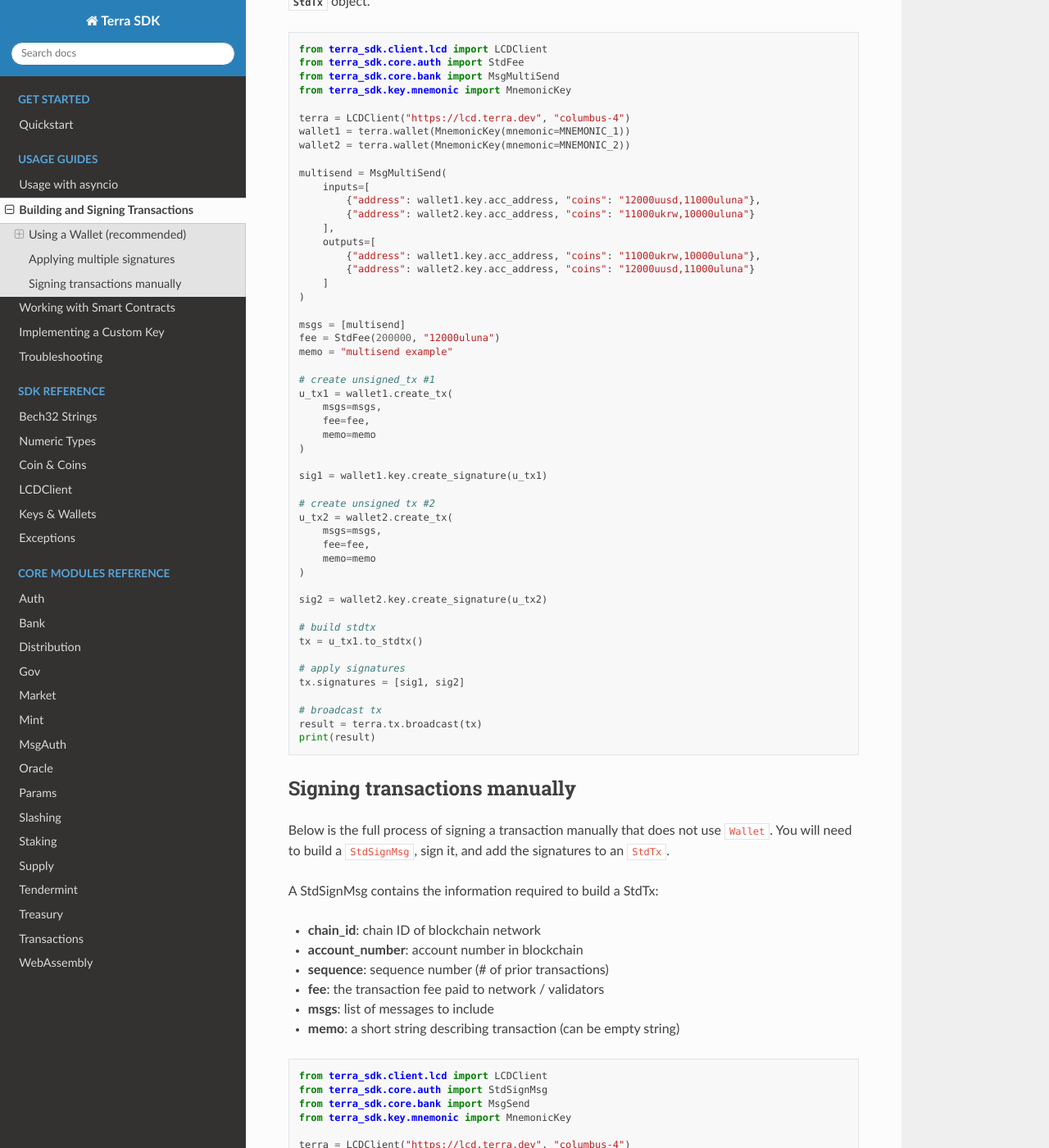
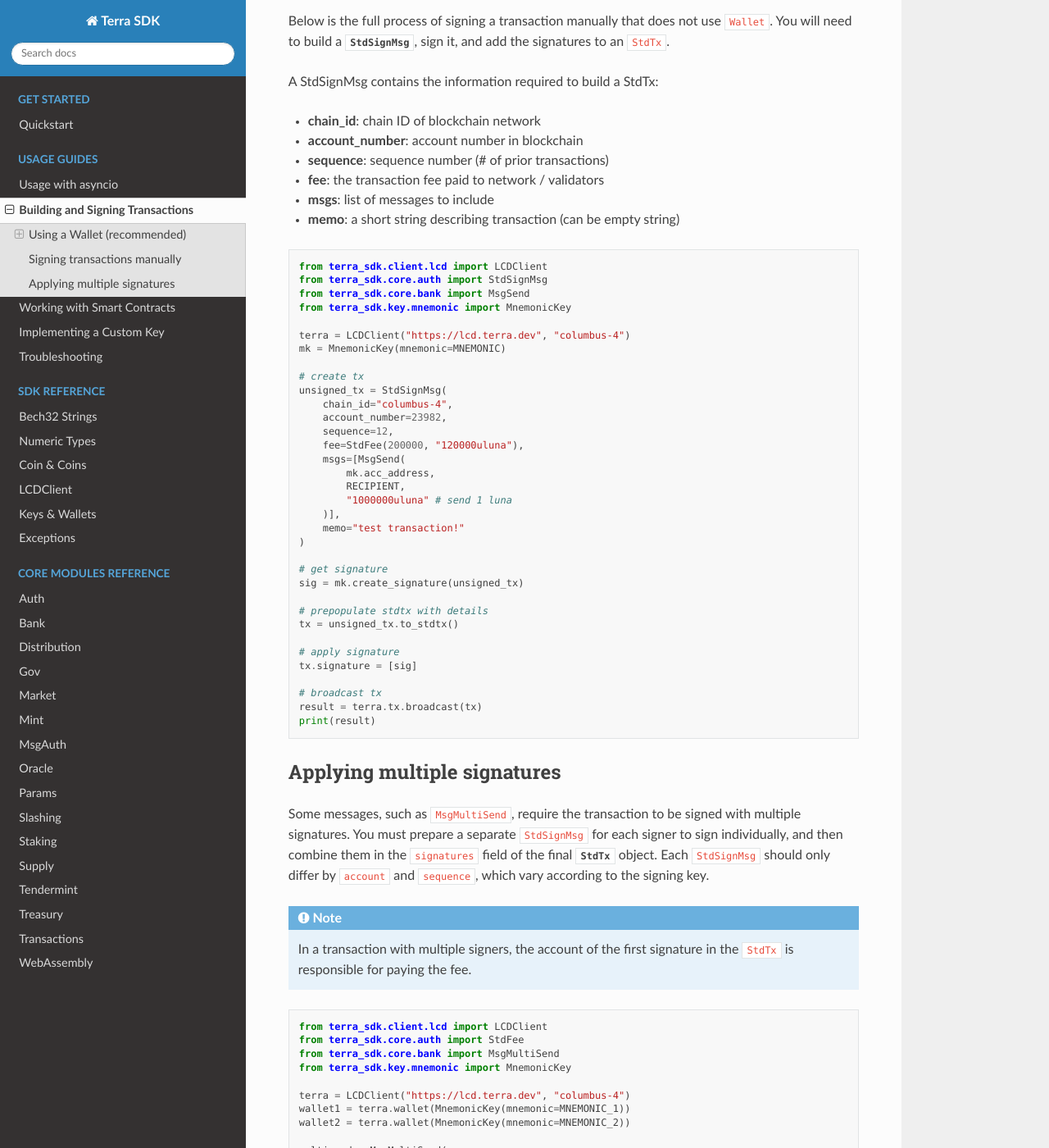
Before and after one commit to terra-money/terra.py, a Sphinx documentation site: the page built from docs/guides/transactions.rst, in a window 1280 px wide and 1400 px high, scrolled down 2134 px. Shown: the whole window at 82% size. Built offline with Sphinx 7.4.7 and the Read the Docs theme 2.0.0, drawn with Linux system fonts in a browser that asks for light colours; pages that are not in the unit, such as notebooks, are missing from menus; some of the changed text lies outside the part shown.

Commit message:
update wallet

```diff
--- a/docs/guides/transactions.rst
+++ b/docs/guides/transactions.rst
@@ -17,11 +17,9 @@
 Using a Wallet (recommended)
 ----------------------------
 
-.. note:: This method requires an LCDClient instance with a proper node connection.
-
 .. note::
-    Some transactions containing messages like :class:`MsgMultiSend` that require
-    multiple signers cannot be signed using Wallet. See `Signing transactions manually`_.
+    This method requires an LCDClient instance with a proper node connection. If you
+    can't use Wallet, see `Signing transactions manually`_.
 
 A :class:`Wallet` allows you to create and sign a transaction in a single step by automatically
 fetching the latest information from the blockchain (chain ID, account number, sequence).
@@ -63,18 +61,25 @@
     result = terra.tx.broadcast(tx)
     print(result)
 
-Fee estimation
-^^^^^^^^^^^^^^
+Automatic fee estimation
+^^^^^^^^^^^^^^^^^^^^^^^^
 
 If no ``fee`` parameter is provided for :meth:`Wallet.create_and_sign_tx()`, the transaction
 fee will be simulated against the node and populated for you. By default, ``Wallet`` will use
 the fee estimation parameters of the :class:`LCDClient` used to create it. You can override
 this behavior **per transaction**:
 
+.. important::
+    Fee estimation simulates the transaction in the node -- if the transaction would fail
+    due to an error, the simulation itself would fail as well.
+
 .. note::
-    The fee simulation by default will return with a fee amount in every denom available
-    for which the signing account holds Coin balance (fee estimation will fail if account has 0
-    balance). Use the ``denoms`` parameter to restrict estimated fee to only denoms specified.
+    By default, the estimated fee returned consists of a fee paid in every denom for which the
+    signing account hold a balance. For instance, if the signer has a balance of ``uusd`` and ``uluna``,
+    the fee reported will be both ``uusd`` and ``uluna``.
+
+    Use the ``denoms`` argument to restrict the estimated fee to specific denoms.
+
 
 .. code-block:: python
     :emphasize-lines: 8-10
@@ -91,12 +96,72 @@
         denoms=["ukrw"] # optional
     )
 
+Signing transactions manually
+-----------------------------
+
+Below is the full process of signing a transaction manually that does not use ``Wallet``.
+You will need to build a :class:`StdSignMsg<terra_sdk.core.auth.data.tx.StdSignMsg>`,
+sign it, and add the signatures to an ``StdTx``.
+
+A StdSignMsg contains the information required to build a StdTx:
+
+- **chain_id**: chain ID of blockchain network
+- **account_number**: account number in blockchain
+- **sequence**: sequence number (# of prior transactions)
+- **fee**: the transaction fee paid to network / validators
+- **msgs**: list of messages to include
+- **memo**: a short string describing transaction (can be empty string)
+
+.. code-block:: python
+
+    from terra_sdk.client.lcd import LCDClient
+    from terra_sdk.core.auth import StdSignMsg
+    from terra_sdk.core.bank import MsgSend
+    from terra_sdk.key.mnemonic import MnemonicKey
+
+    terra = LCDClient("https://lcd.terra.dev", "columbus-4")
+    mk = MnemonicKey(mnemonic=MNEMONIC)
+
+    # create tx
+    unsigned_tx = StdSignMsg(
+        chain_id="columbus-4",
+        account_number=23982,
+        sequence=12,
+        fee=StdFee(200000, "120000uluna"),
+        msgs=[MsgSend(
+            mk.acc_address,
+            RECIPIENT,
+            "1000000uluna" # send 1 luna
+        )],
+        memo="test transaction!"
+    )
+
+    # get signature
+    sig = mk.create_signature(unsigned_tx)
+
+    # prepopulate stdtx with details
+    tx = unsigned_tx.to_stdtx()
+
+    # apply signature
+    tx.signature = [sig]
+
+    # broadcast tx
+    result = terra.tx.broadcast(tx)
+    print(result)
+
+
+
 Applying multiple signatures
 ----------------------------
 
-If you have message that requires multiple signatures, you need to use sign several
-different :class:`StdSignMsg` objects individually and then combine them in the ``signatures``
-list within the final :class:`StdTx` object.
+Some messages, such as ``MsgMultiSend``, require the transaction to be signed with multiple signatures.
+You must prepare a separate ``StdSignMsg`` for each signer to sign individually, and then
+combine them in the ``signatures`` field of the final :class:`StdTx` object. Each ``StdSignMsg``
+should only differ by ``account`` and ``sequence``, which vary according to the signing key.
+
+.. note::
+    In a transaction with multiple signers, the account of the first signature in the
+    ``StdTx`` is responsible for paying the fee.
 
 .. code-block:: python
 
@@ -151,55 +216,3 @@
     # broadcast tx
     result = terra.tx.broadcast(tx)
     print(result)
-
-Signing transactions manually
------------------------------
-
-Below is the full process of signing a transaction manually that does not use ``Wallet``.
-You will need to build a ``StdSignMsg``, sign it, and add the signatures to an ``StdTx``.
-
-A StdSignMsg contains the information required to build a StdTx:
-
-- **chain_id**: chain ID of blockchain network
-- **account_number**: account number in blockchain
-- **sequence**: sequence number (# of prior transactions)
-- **fee**: the transaction fee paid to network / validators
-- **msgs**: list of messages to include
-- **memo**: a short string describing transaction (can be empty string)
-
-.. code-block:: python
-
-    from terra_sdk.client.lcd import LCDClient
-    from terra_sdk.core.auth import StdSignMsg
-    from terra_sdk.core.bank import MsgSend
-    from terra_sdk.key.mnemonic import MnemonicKey
-
-    terra = LCDClient("https://lcd.terra.dev", "columbus-4")
-    mk = MnemonicKey(mnemonic=MNEMONIC)
-
-    # create tx
-    unsigned_tx = StdSignMsg(
-        chain_id="columbus-4",
-        account_number=23982,
-        sequence=12,
-        fee=StdFee(200000, "120000uluna"),
-        msgs=[MsgSend(
-            mk.acc_address,
-            RECIPIENT,
-            "1000000uluna" # send 1 luna
-        )],
-        memo="test transaction!"
-    )
-
-    # get signature
-    sig = mk.create_signature(unsigned_tx)
-
-    # prepopulate stdtx with details
-    tx = unsigned_tx.to_stdtx()
-
-    # apply signature
-    tx.signature = [sig]
-
-    # broadcast tx
-    result = terra.tx.broadcast(tx)
-    print(result)
```
Also changed, not shown: 1 other file.
